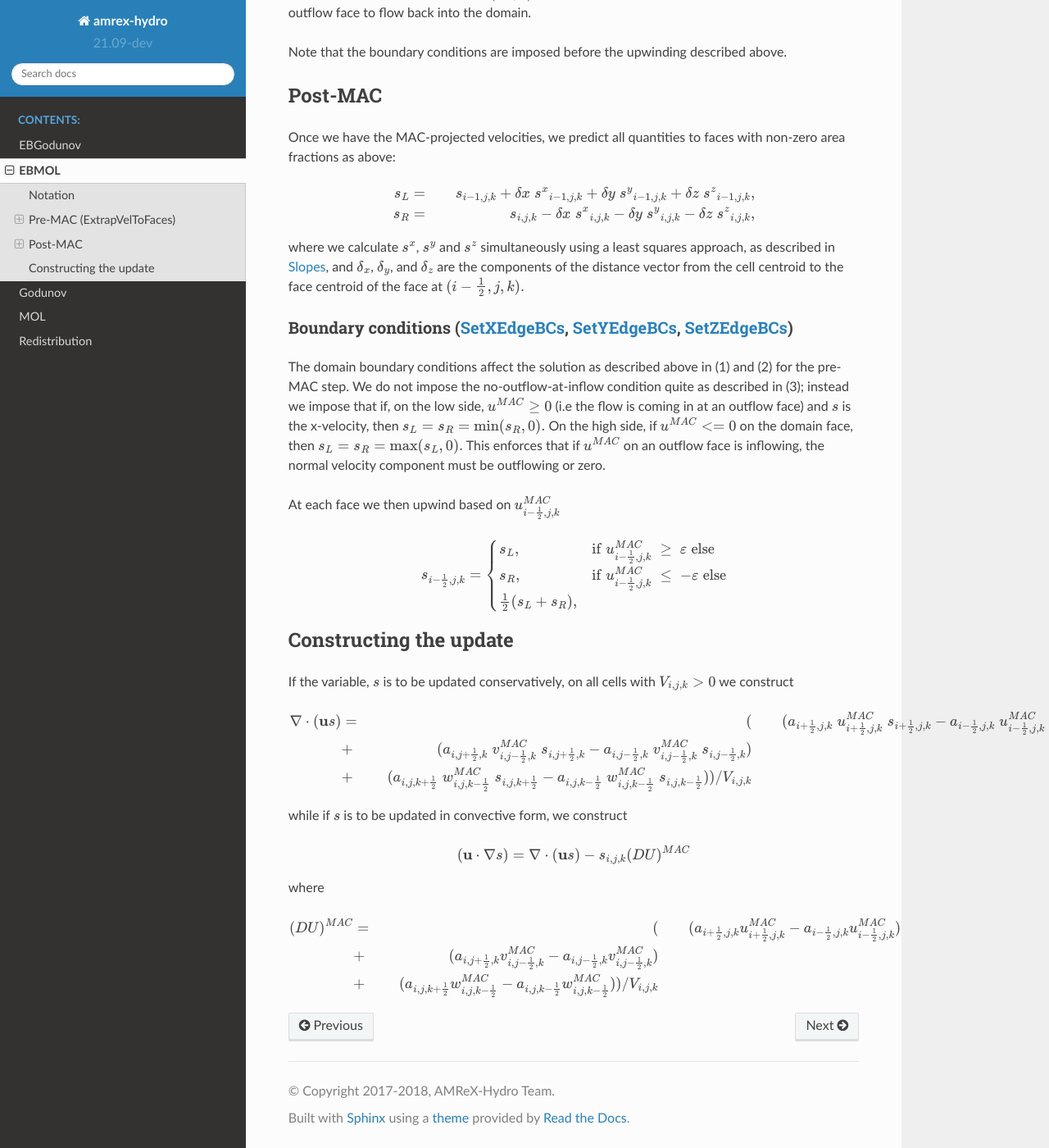
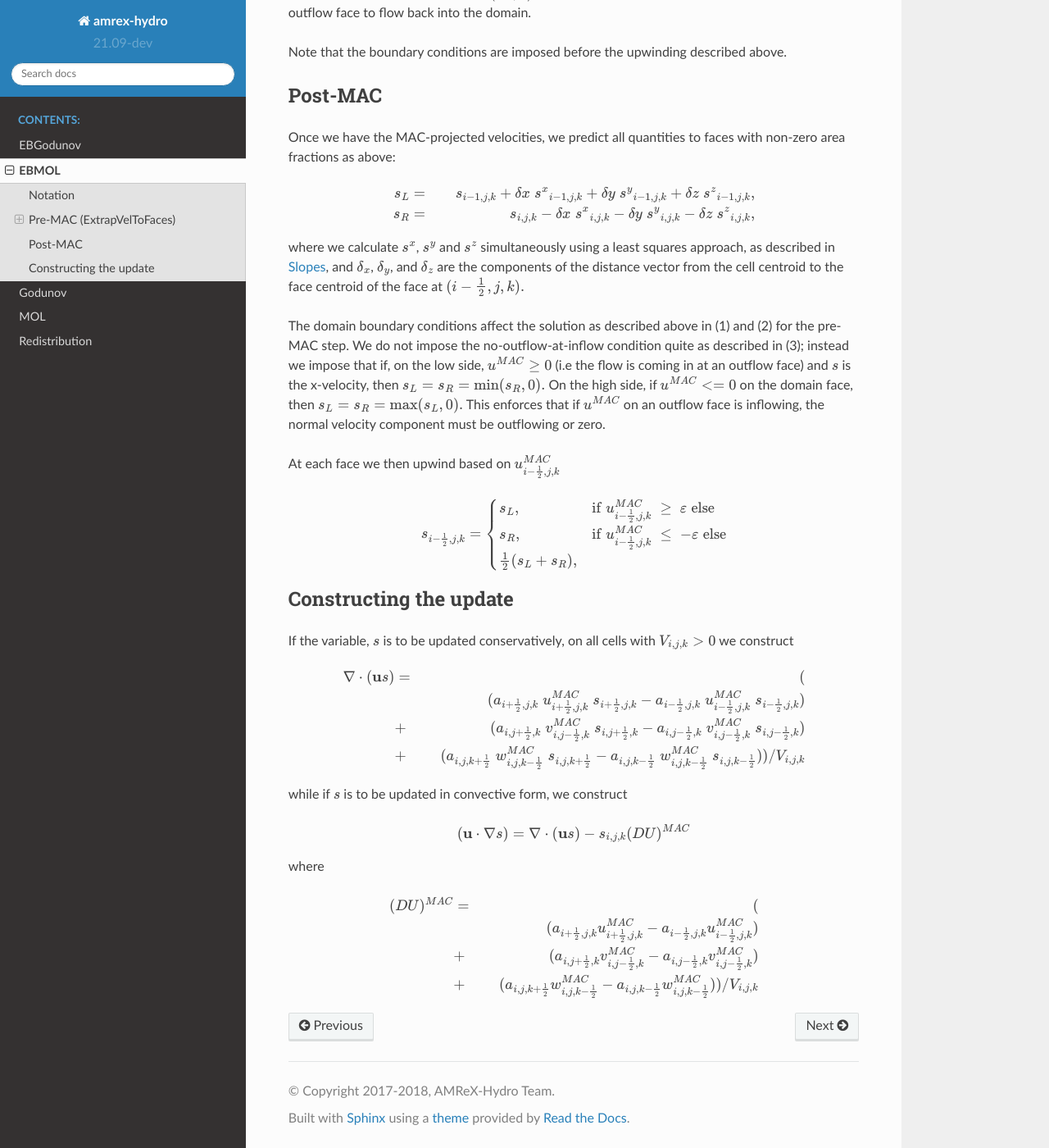
Before and after one commit to AMReX-Fluids/AMReX-Hydro, a Sphinx documentation site: the page built from Docs/source/EBMOL.rst, in a window 1280 px wide and 1400 px high, scrolled down 1427 px. Shown: the whole window at 82% size. Built offline with Sphinx 7.4.7 and the Read the Docs theme 2.0.0, drawn with Linux system fonts in a browser that asks for light colours.

Commit message:
fix equations (hopefully)

```diff
--- a/Docs/source/EBGodunov.rst
+++ b/Docs/source/EBGodunov.rst
@@ -228,7 +228,7 @@ If the variable, :math:`s` is to be updated conservatively, on all cells with :m
 .. math::
 
    \begin{aligned}
-   \nabla \cdot ({\bf u}s) &=& (
+   \nabla \cdot ({\bf u}s) &=& ( \\
                            & & (a_{i+\frac{1}{2},j,k} \; u^{MAC}_{i+\frac{1}{2},j,k}\; s_{i+\frac{1}{2},j,k}^{{n+\frac{1}{2}}}
                               - a_{i-\frac{1}{2},j,k} \; u^{MAC}_{i-\frac{1}{2},j,k}\; s_{i-\frac{1}{2},j,k}^{{n+\frac{1}{2}}}) \\
                            &+& (a_{i,j+\frac{1}{2},k} \; v^{MAC}_{i,j-\frac{1}{2},k}\; s_{i,j+\frac{1}{2},k}^{{n+\frac{1}{2}}}
@@ -247,7 +247,7 @@ where
 .. math::
 
    \begin{aligned}
-   (DU)^{MAC}  &=& (
+   (DU)^{MAC}  &=& ( \\
                & & (a_{i+\frac{1}{2},j,k} u^{MAC}_{i+\frac{1}{2},j,k}- a_{i-\frac{1}{2},j,k} u^{MAC}_{i-\frac{1}{2},j,k}) \\
                &+& (a_{i,j+\frac{1}{2},k} v^{MAC}_{i,j-\frac{1}{2},k}- a_{i,j-\frac{1}{2},k} v^{MAC}_{i,j-\frac{1}{2},k}) \\
                &+& (a_{i,j,k+\frac{1}{2}} w^{MAC}_{i,j,k-\frac{1}{2}}- a_{i,j,k-\frac{1}{2}} w^{MAC}_{i,j,k-\frac{1}{2}}) ) / V_{i,j,k} \\\end{aligned}
@@ -257,7 +257,7 @@ and
 .. math::
 
    \begin{aligned}
-   s^{{n+\frac{1}{2}}} = (1/6) (
+   s^{{n+\frac{1}{2}}} &=& (1/6) ( \\
                & &  s_{i-\frac{1}{2},j,k}^{{n+\frac{1}{2}}} +  s_{i+\frac{1}{2},j,k}^{{n+\frac{1}{2}}}
                &+&  s_{i,j-\frac{1}{2},k}^{{n+\frac{1}{2}}} + s_{i,j-\frac{1}{2},k}^{{n+\frac{1}{2}}}
                &+&  s_{i,j,k-\frac{1}{2}}^{{n+\frac{1}{2}}} + s_{i,j,k-\frac{1}{2}}^{{n+\frac{1}{2}}} ) \\\end{aligned}
--- a/Docs/source/EBMOL.rst
+++ b/Docs/source/EBMOL.rst
@@ -101,13 +101,6 @@ as described in `Slopes`_,
 and :math:`\delta_x`, :math:`\delta_y`, and :math:`\delta_z` are the components of the distance vector from
 the cell centroid to the face centroid of the face at :math:`(i-\frac{1}{2},j,k).`
 
-Boundary conditions (`SetXEdgeBCs`_, `SetYEdgeBCs`_, `SetZEdgeBCs`_)
-~~~~~~~~~~~~~~~~~~~~~~~~~~~~~~~~~~~~~~~~~~~~~~~~~~~~~~~~~~~~~~~~~~~~~~~~~~~~~
-
-.. _`SetXEdgeBCs`: https://amrex-codes.github.io/amrex-hydro/Doxygen/html/namespaceHydroBC.html#ab90f8ce229a7ebbc521dc27d65f2db9a
-.. _`SetYEdgeBCs`: https://amrex-codes.github.io/amrex-hydro/Doxygen/html/namespaceHydroBC.html#a6865c2cfd50cc95f9b69ded1e8ac78ab
-.. _`SetZEdgeBCs`: https://amrex-codes.github.io/amrex-hydro/Doxygen/html/namespaceHydroBC.html#a19ddc5ac50e9a6b9a98bc17f3815a62e
-
 The domain boundary conditions affect the solution as described above in
 (1) and (2) for the pre-MAC step. We do not impose the
 no-outflow-at-inflow condition quite as described in (3); instead we
@@ -138,7 +131,7 @@ If the variable, :math:`s` is to be updated conservatively, on all cells with :m
 .. math::
 
    \begin{aligned}
-   \nabla \cdot ({\bf u}s) &=& (
+   \nabla \cdot ({\bf u}s) &=& ( \\
                            & & (a_{i+\frac{1}{2},j,k} \; u^{MAC}_{i+\frac{1}{2},j,k}\; s_{i+\frac{1}{2},j,k}
                               - a_{i-\frac{1}{2},j,k} \; u^{MAC}_{i-\frac{1}{2},j,k}\; s_{i-\frac{1}{2},j,k}) \\
                            &+& (a_{i,j+\frac{1}{2},k} \; v^{MAC}_{i,j-\frac{1}{2},k}\; s_{i,j+\frac{1}{2},k}
@@ -157,7 +150,7 @@ where
 .. math::
 
    \begin{aligned}
-   (DU)^{MAC}  &=& (
+   (DU)^{MAC}  &=& (  \\
                & & (a_{i+\frac{1}{2},j,k} u^{MAC}_{i+\frac{1}{2},j,k}- a_{i-\frac{1}{2},j,k} u^{MAC}_{i-\frac{1}{2},j,k}) \\
                &+& (a_{i,j+\frac{1}{2},k} v^{MAC}_{i,j-\frac{1}{2},k}- a_{i,j-\frac{1}{2},k} v^{MAC}_{i,j-\frac{1}{2},k}) \\
                &+& (a_{i,j,k+\frac{1}{2}} w^{MAC}_{i,j,k-\frac{1}{2}}- a_{i,j,k-\frac{1}{2}} w^{MAC}_{i,j,k-\frac{1}{2}}) ) / V_{i,j,k} \\\end{aligned}
```
